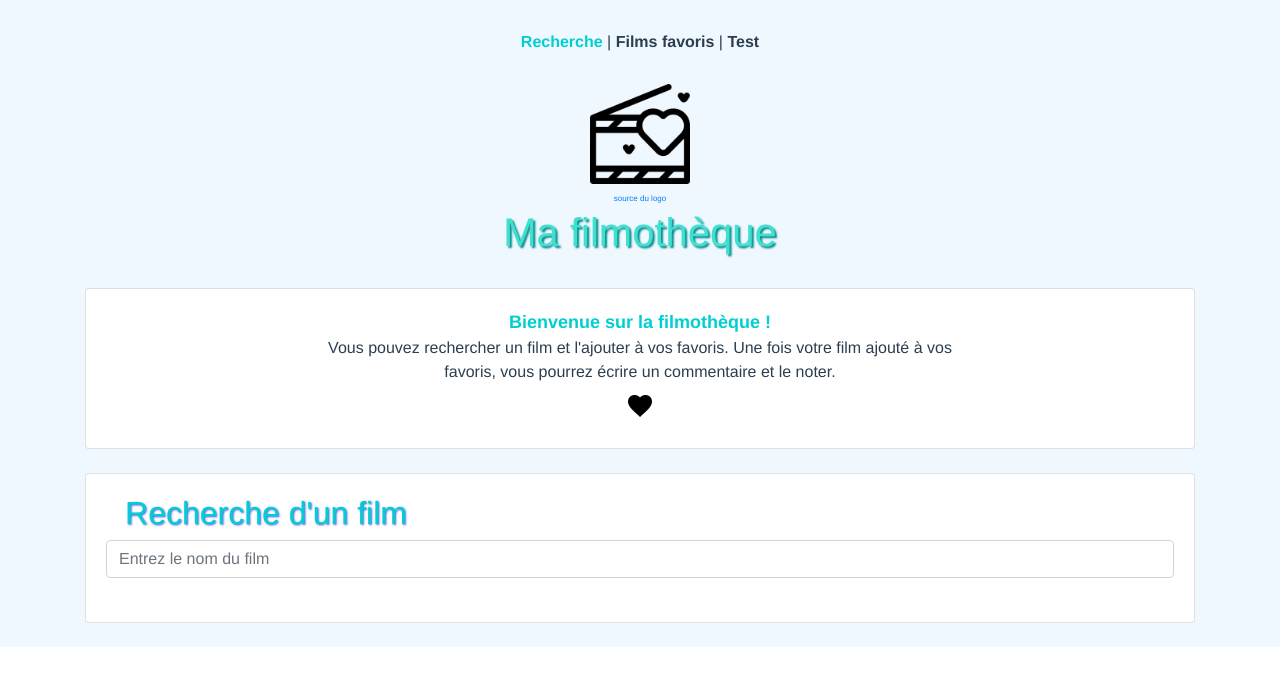
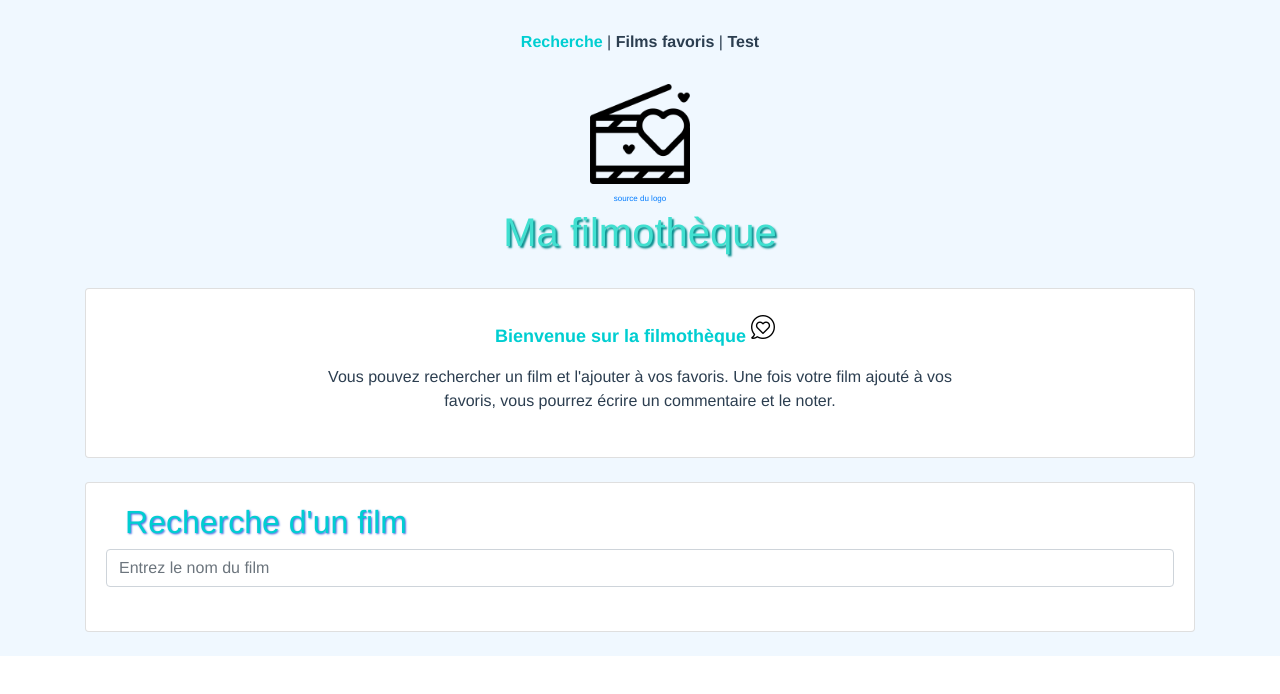
Before and after one commit to Ranjinie-Souria/Filmotheque, a Vue app: page / in a window 1280 px wide. Shown: the top 694 px of the page. Built offline with nearby package versions, Linux system fonts and the light colour scheme.

Commit message:
Ajout image

```diff
--- a/src/App.vue
+++ b/src/App.vue
@@ -32,6 +32,7 @@
   color: darkturquoise;
 }
 
+
 h1 {
   font-size: 72px;
   text-shadow: 2px 2px 2px darkcyan;
--- a/src/components/Recherche.vue
+++ b/src/components/Recherche.vue
@@ -6,10 +6,11 @@
 
             <b-card class="text-center">
                 <div style="width: 60%;margin-left: auto;margin-right: auto;">
-                    <div style="font-weight: bold;color: darkturquoise;font-size: 18px;"> Bienvenue sur la filmothèque !<br/></div>
+                    <div style="padding: 6px;font-weight: bold;color: darkturquoise;font-size: 18px;"> Bienvenue sur la filmothèque
+                        <img style="margin-right: 10px;margin-bottom: 20px" src="../assets/coeur.png" alt="coeur"/><br/></div>
                     Vous pouvez rechercher un film et l'ajouter à vos favoris.
                     Une fois votre film ajouté à vos favoris, vous pourrez écrire un commentaire et le noter.</div>
-                <img style="float: top;padding: 10px;" src="../assets/fav.png" alt="coeur"/><br/>
+                <br/>
             </b-card>
             <br/>
 
```
Also changed, not shown: src/assets/coeur.png (added).
